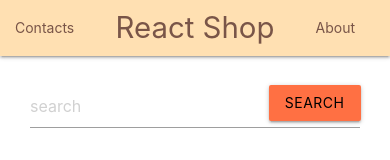
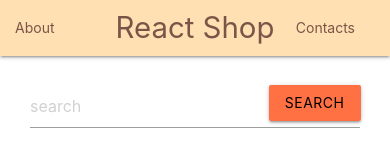
Before and after one commit to Feoktist92/food-project, a React (Create React App) app: page / in a window 390 px wide. Shown: the top 160 px of the page. Built offline with nearby package versions, Linux system fonts and the light colour scheme; no server answers.

Commit message:
styles change

```diff
--- a/src/index.css
+++ b/src/index.css
@@ -73,7 +73,7 @@ iframe{
   opacity: 0.8;
 }
 @media (max-width: 767px) {
-  .contacts {
+  .about {
   float: left !important;
   margin-right: 0;
   }
```
